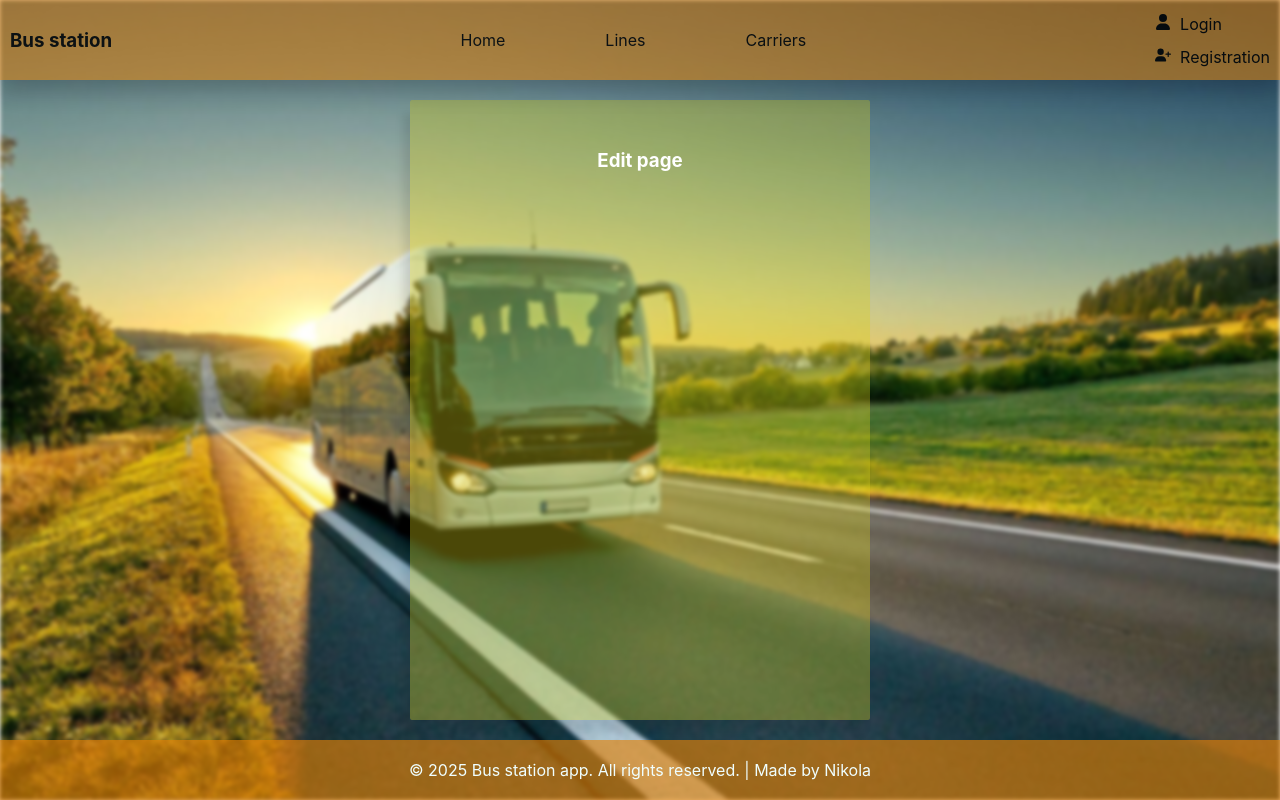
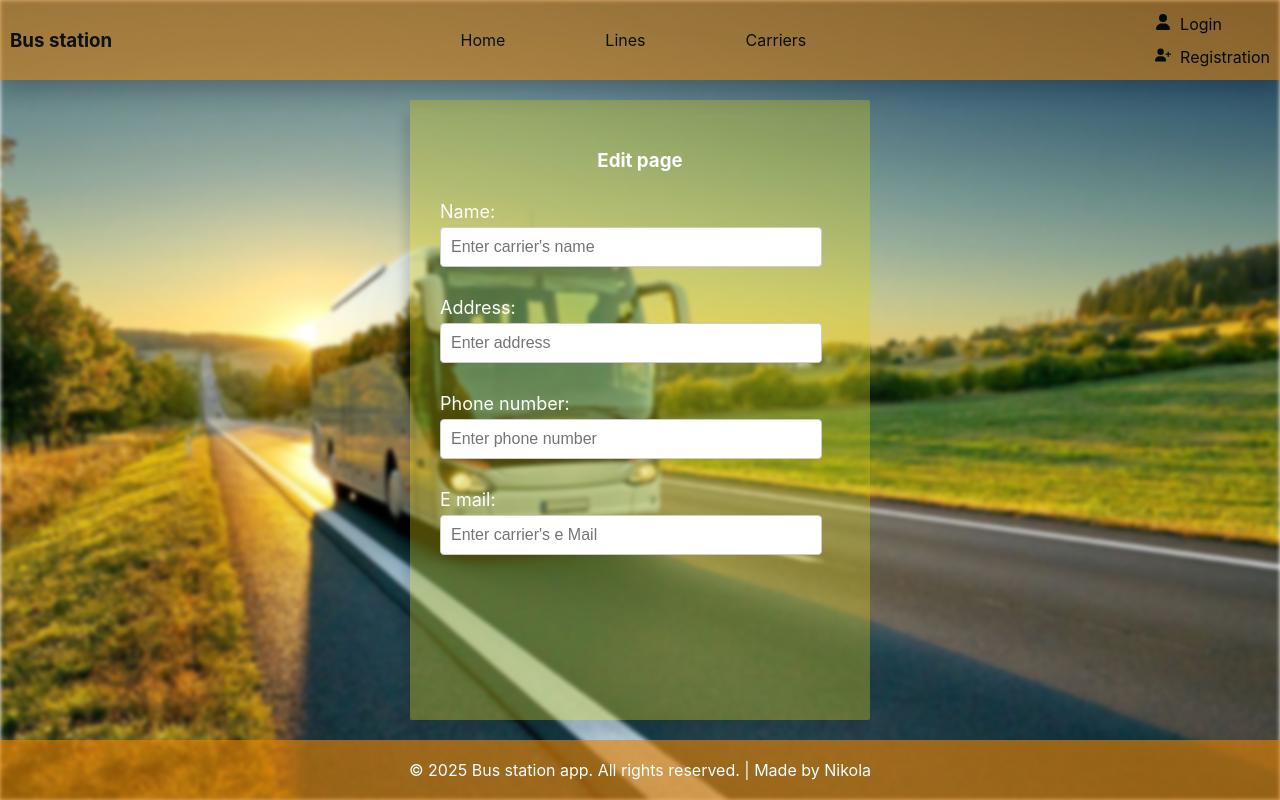
Before and after one commit to nikola100sic/Bus-station, a React (Create React App) app in the folder frontend/: page /carriers/edit/1 in a window 1280 px wide. Built offline with nearby package versions, Linux system fonts and the light colour scheme; no server answers.

Commit message:
Updated carrier edit page

```diff
--- a/frontend/src/pages/carriers/CarrierEditPage.js
+++ b/frontend/src/pages/carriers/CarrierEditPage.js
@@ -3,7 +3,9 @@ import { useParams } from "react-router-dom";
 import carrierServiceAxios from "../../components/api/carrier.service.axios";
 import {
   CarrierFormContainer,
+  CarrierFormInput,
   CarrierFormTitle,
+  FormLabel,
 } from "../../components/shared/forms/Forms.styled";
 
 const CarrierEditPage = () => {
@@ -36,6 +38,34 @@ const CarrierEditPage = () => {
   return (
     <CarrierFormContainer>
       <CarrierFormTitle>Edit page</CarrierFormTitle>
+      <FormLabel>Name:</FormLabel>
+      <CarrierFormInput
+        type="text"
+        placeholder="Enter carrier's name"
+        name="name"
+        value={carrier.name}
+      />
+      <FormLabel>Address:</FormLabel>
+      <CarrierFormInput
+        type="text"
+        placeholder="Enter address"
+        name="address"
+        value={carrier.address}
+      />
+      <FormLabel>Phone number:</FormLabel>
+      <CarrierFormInput
+        type="text"
+        placeholder="Enter phone number"
+        name="phonenumber"
+        value={carrier.phoneNumber}
+      />
+      <FormLabel>E mail:</FormLabel>
+      <CarrierFormInput
+        type="text"
+        placeholder="Enter carrier's e Mail"
+        name="email"
+        value={carrier.email}
+      />
     </CarrierFormContainer>
   );
 };
```
